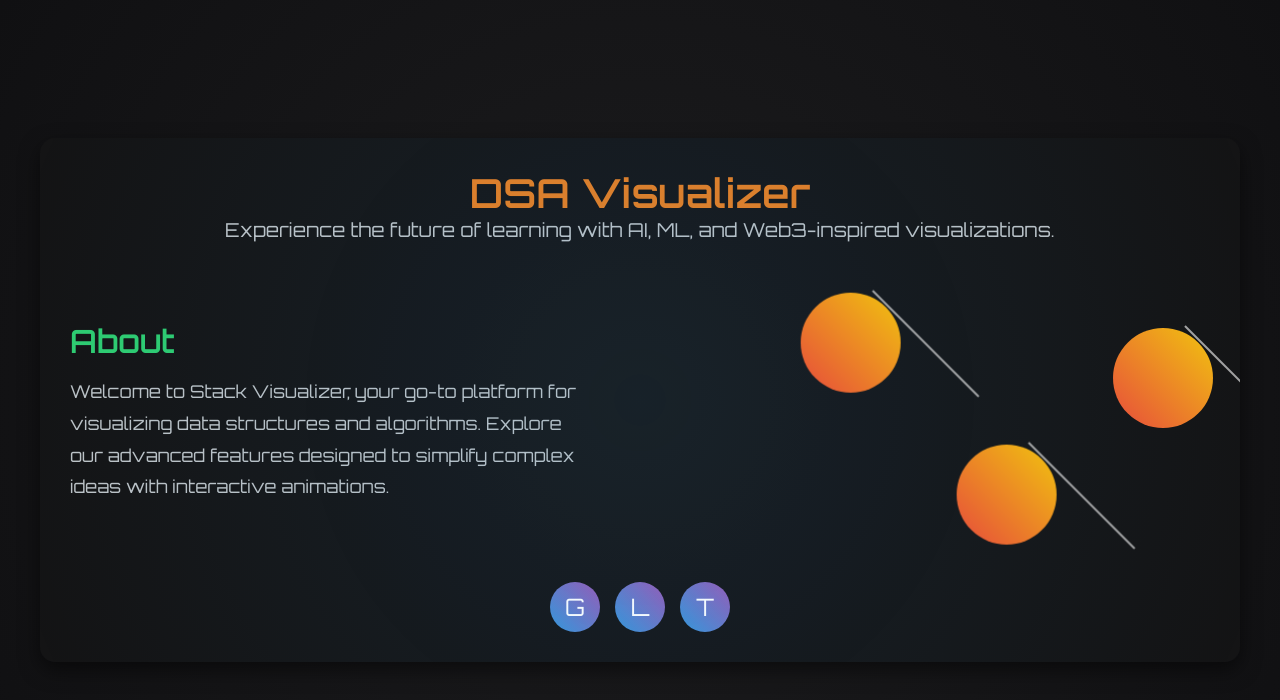
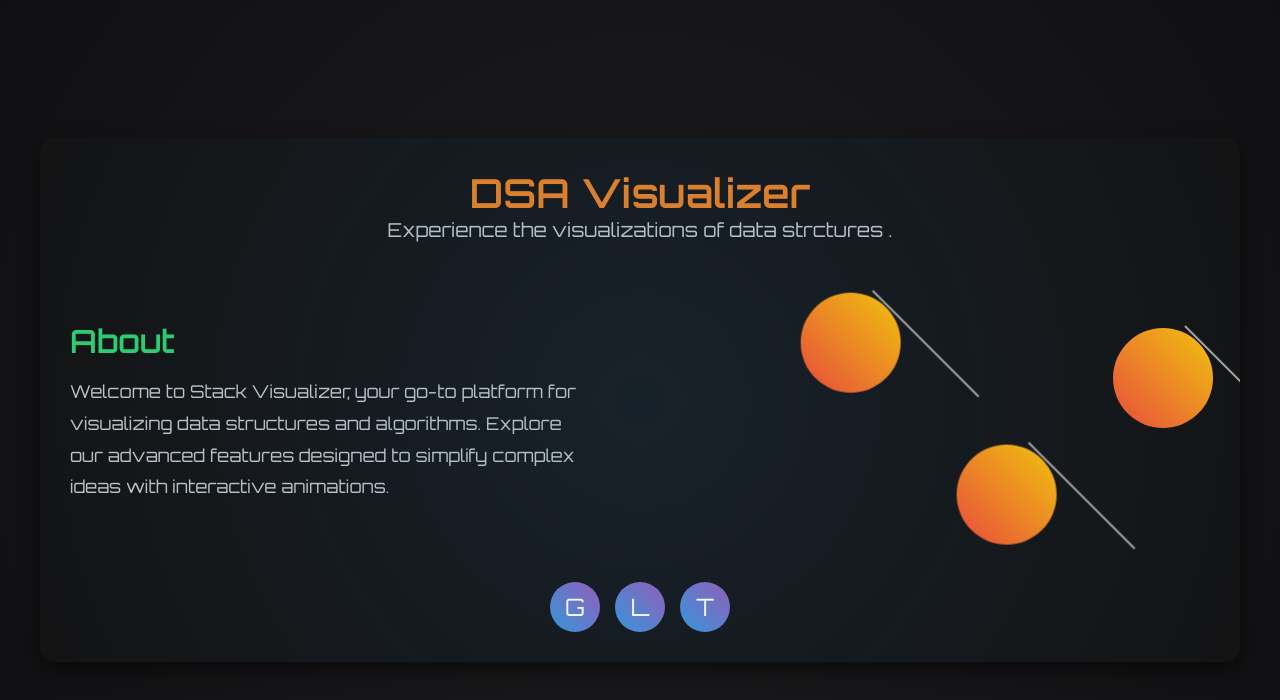
Before and after one commit to UDDITwork/DSA_Visualizer, a website: page about.html in a window 1280 px wide. Drawn offline with Linux system fonts and the light colour scheme.

Commit message:
Update about.html

```diff
--- a/about.html
+++ b/about.html
@@ -179,7 +179,7 @@
     <div class="container">
         <div class="header">
             <h1>DSA Visualizer</h1>
-            <p>Experience the future of learning with AI, ML, and Web3-inspired visualizations.</p>
+            <p>Experience the visualizations of data strctures .</p>
         </div>
         <div class="content">
             <!-- Left Content -->
```
